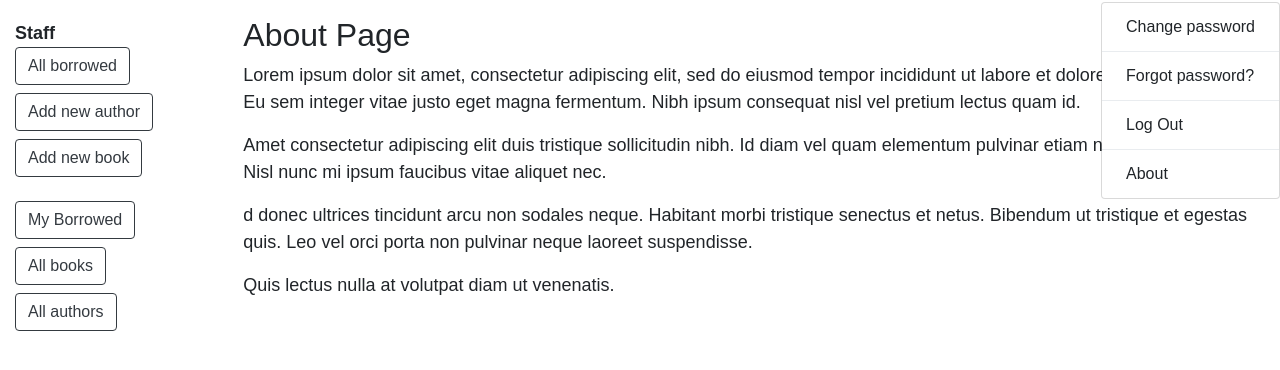
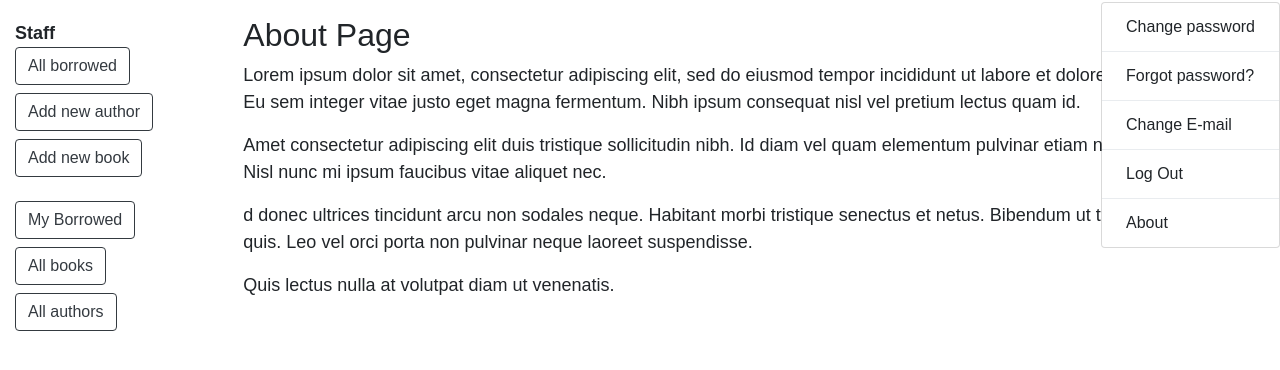
Before and after one commit to kevinbowen777/library, a Django app: page /about/ in a window 1280 px wide, after a click that opens the changed part. Shown: the part 56-426 px from the top of the page. Run offline with Django 4.2, Linux system fonts and the light colour scheme; the visitor is signed in with stand-in values (Sample User, id 1); parts of the project's set-up code (start-up, migrations or seed data) failed here and were passed over; some libraries are stand-ins or nearby versions.

Commit message:
Add email setting link to dropdown

```diff
--- a/templates/base.html
+++ b/templates/base.html
@@ -34,6 +34,8 @@
               <a class="dropdown-item" href="{% url 'account_set_password' %}">Change password</a>
               <div class="dropdown-divider"></div>
               <a class="dropdown-item" href="{% url 'account_reset_password' %}">Forgot password?</a>
+              <div class="dropdown-divider"></div>
+              <a class="dropdown-item" href="{% url 'account_email' %}">Change E-mail</a>
               <div class="dropdown-divider"></div>
               <a class="dropdown-item" href="{% url 'account_logout' %}"> Log Out</a>
               <div class="dropdown-divider"></div>
```
